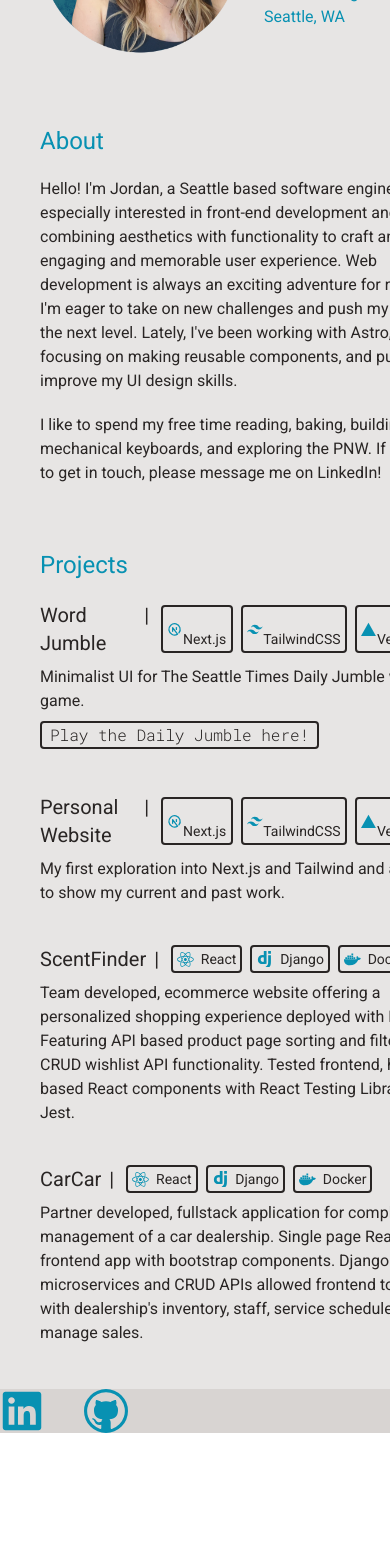
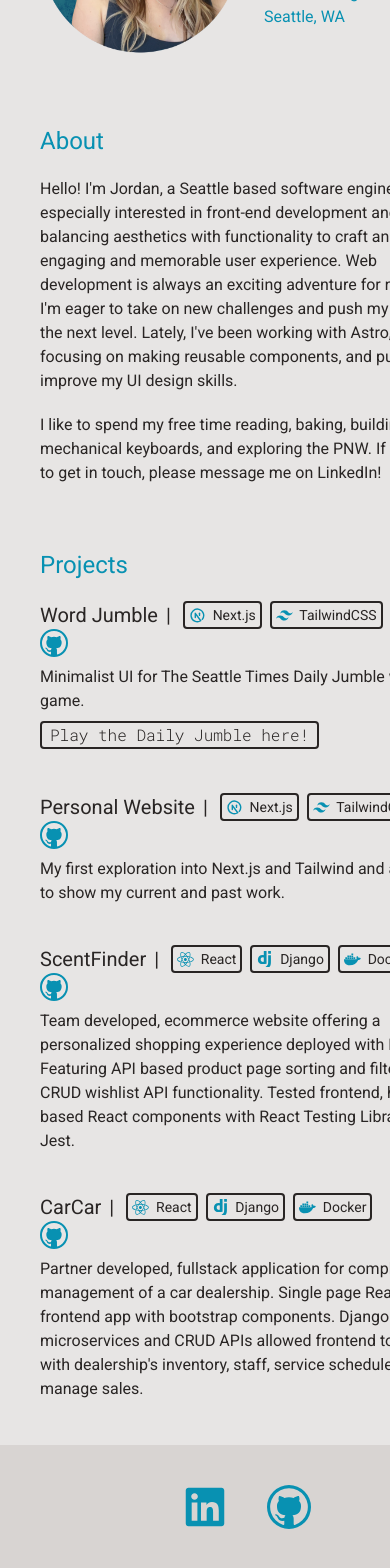
Before and after one commit to frerij/portfolio, a Next.js app: page / in a window 390 px wide. Shown: the part 258-1826 px from the top of the page. Before the commit the page ends 1731 px from the top, so only its background shows below. Built offline with nearby package versions, Linux system fonts and the light colour scheme.

Commit message:
responsive mobile styling

```diff
--- a/components/Project.jsx
+++ b/components/Project.jsx
@@ -18,11 +18,12 @@ export default function Project({
 }) {
   return (
     <div className="text-stone-800 dark:text-stone-200 ">
-      <div className="flex flex-row justify-between mb-1">
-        <div className="flex flex-row">
-          <div className="text-xl">{title} </div>
+      <div className="flex flex-col justify-between mb-1 sm:flex-row ">
+        <div className="flex flex-row ">
+          <div className="text-xl shrink-0 ">{title} </div>
           <div className="text-xl mx-2"> |</div>
-          <div className="flex flex-row items-center">
+
+          <div className="flex flex-row items-center shrink-0 ">
             {stack !== [] &&
               stack.map((tool) => <SkillItem name={tool} key="" />)}
           </div>
--- a/pages/index.js
+++ b/pages/index.js
@@ -89,7 +89,7 @@ export default function Home() {
                 <p>
                   Hello! I&apos;m Jordan, a Seattle based software engineer. I
                   am especially interested in front-end development and enjoy
-                  combining aesthetics with functionality to craft an engaging
+                  balancing aesthetics with functionality to craft an engaging
                   and memorable user experience. Web development is always an
                   exciting adventure for me, and I&apos;m eager to take on new
                   challenges and push my skills to the next level. Lately,
@@ -158,7 +158,7 @@ export default function Home() {
         </main>
       </div>
       <div>
-        <footer className="sm:flex md:flex md:flex-row justify-center bg-stone-300/90 dark:bg-sky-800/60 mt-10">
+        <footer className="flex sm:flex sm:flex-row justify-center bg-stone-300/90 dark:bg-sky-800/60 mt-10">
           <div className="flex flex-row my-10 ">
             <span className="flex">
               <a
```
